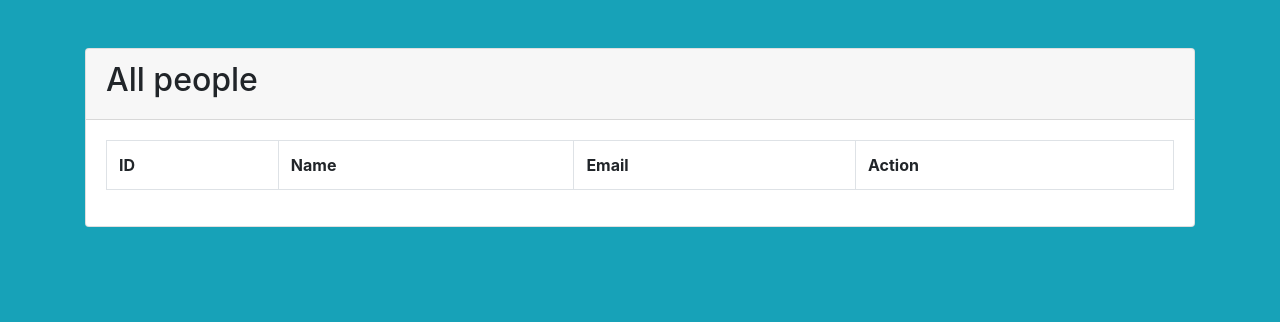
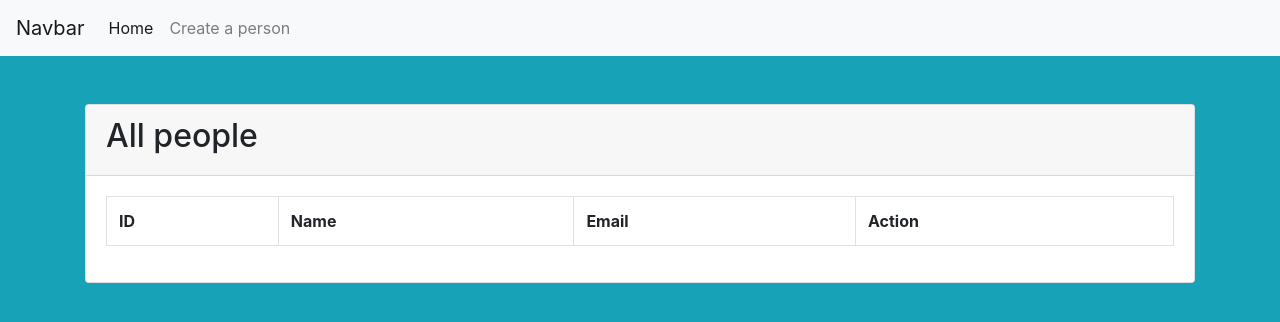
Before and after one commit to GeraurumeX/CRUD_PDO_PHP, a PHP site: page / in a window 1280 px wide. Shown: the top 322 px of the page. Run offline with PHP 8.4, Linux system fonts and the light colour scheme; data that the repository does not hold is empty; some libraries are stand-ins or nearby versions.

Commit message:
ejercicio terminado

```diff
--- a/header.php
+++ b/header.php
@@ -11,3 +11,24 @@
     <title>Hello, world!</title>
   </head>
   <body class="bg-info">
+
+  <nav class="navbar navbar-expand-lg navbar-light bg-light">
+  <a class="navbar-brand" href="index.php">Navbar</a>
+  <button class="navbar-toggler" type="button" data-toggle="collapse" data-target="#navbarSupportedContent" aria-controls="navbarSupportedContent" aria-expanded="false" aria-label="Toggle navigation">
+    <span class="navbar-toggler-icon"></span>
+  </button>
+
+  <div class="collapse navbar-collapse" id="navbarSupportedContent">
+    <ul class="navbar-nav mr-auto">
+      <li class="nav-item active">
+        <a class="nav-link" href="index.php">Home <span class="sr-only">(current)</span></a>
+      </li>
+      <li class="nav-item">
+        <a class="nav-link" href="create.php">Create a person</a>
+      </li>
+
+
+    </ul>
+
+  </div>
+</nav>
--- a/index.php
+++ b/index.php
@@ -30,7 +30,7 @@
                     <td><?= $person->email; ?></td>
                     <td>
                         <a href="edit.php?id=<?= $person->id ?>" class="btn btn-info">Edit</a>
-                        <a href="delete.php?id=<?= $person->id ?>" class="btn btn-danger">Delete</a>
+                        <a onclick="return confirm('Are you sure you want to delete this register?')" href="delete.php?id=<?= $person->id ?>" class="btn btn-danger">Delete</a>
                     </td>
                 </tr>
                 <?php endforeach; ?>
```
Also changed, not shown: delete.php (+11 -0 lines), edit.php (+56 -0 lines).
